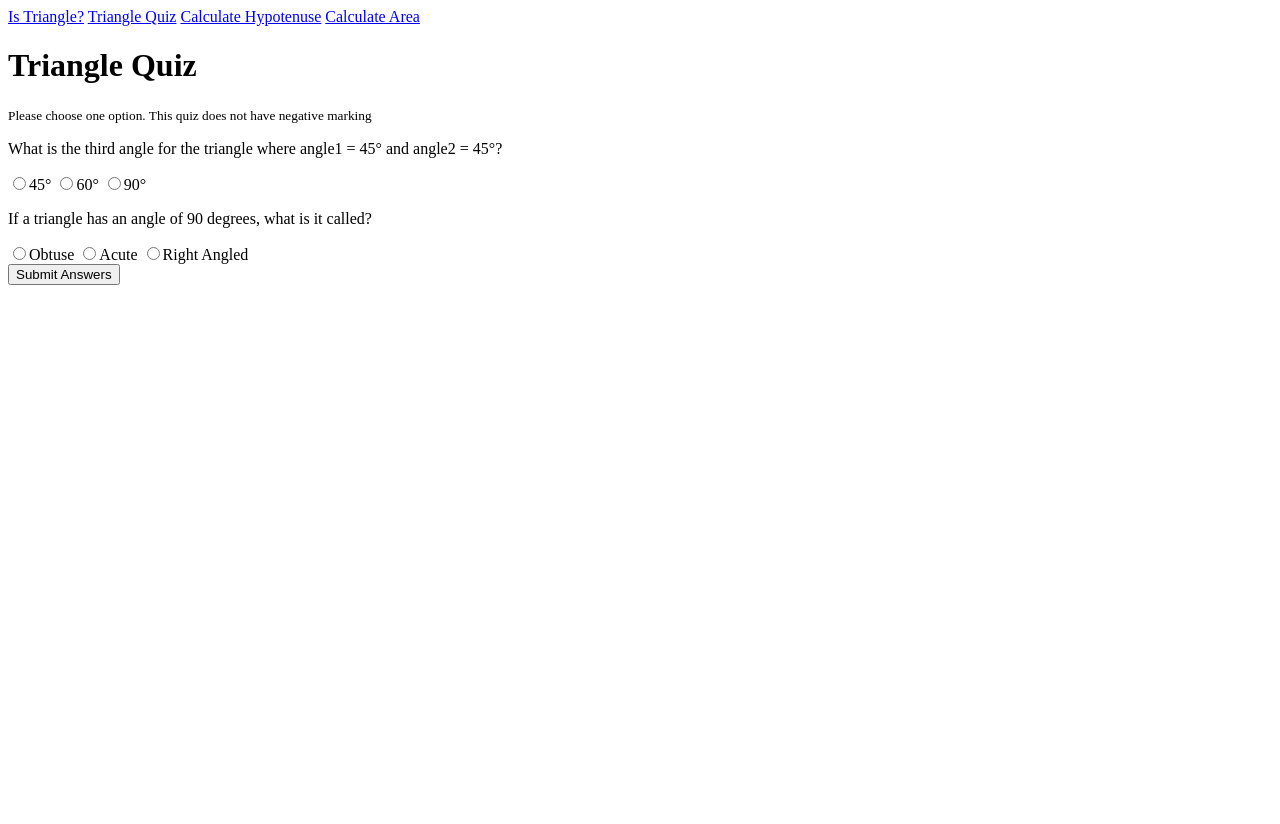
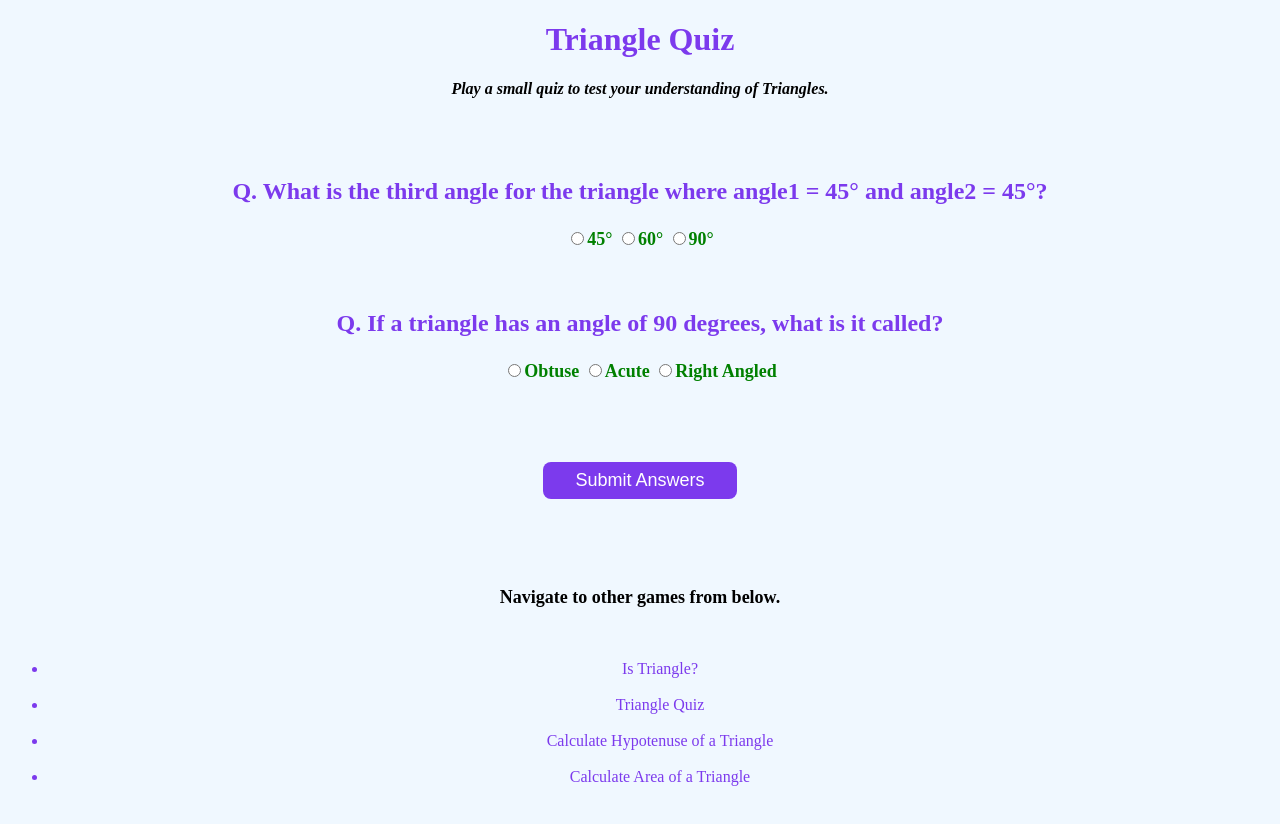
Before and after one commit to AarushSharmaa/Fun_With_Triangles, a plain HTML site: page quiz.html in a window 1280 px wide. Before the commit the page ends 800 px from the top, so only its background shows below. Drawn offline with Linux system fonts and the light colour scheme.

Commit message:
styling added : triangleQuiz

```diff
--- a/intro.css
+++ b/intro.css
@@ -4,6 +4,9 @@ body {
     background-color: aliceblue;
 }
 
+img {
+    margin: 2rem auto;
+}
 .intro {
     color: #7c3aed;
     text-align: center;
@@ -61,3 +64,43 @@ body {
     font-weight: bold;
     font-size: xx-large;
 }
+
+/* Triangle Quiz */
+
+.quiz-form {
+    margin: 5rem auto;
+    text-align: center;
+}
+
+.options {
+    font-weight: bold;
+    font-size: large;
+    color: green
+}
+
+.ques {
+    color: #7c3aed;
+    font-weight: bold;
+    font-size: x-large;
+}
+
+#submit-answer-btn
+{
+    border: none;
+    margin: 1rem auto;
+    background-color: #7c3aed;
+    color: white;
+    font-size: large;
+    cursor: pointer;
+    border-radius: 0.5rem;
+    padding: 0.5rem 2rem;
+    display: block;
+
+}
+
+.output {
+    text-align: center;
+    font-weight: bold;
+    font-size: xx-large;
+
+}
--- a/quiz.html
+++ b/quiz.html
@@ -6,25 +6,22 @@
     <meta http-equiv="X-UA-Compatible" content="IE=edge">
     <meta name="viewport" content="width=device-width, initial-scale=1.0">
     <title>Triangle Quiz</title>
+    <link rel="stylesheet" href="intro.css">
 </head>
 
 <body>
 
 
-    <nav>
-        <a href = "isTriangle.html">Is Triangle?</a>
-        <a href = "quiz.html">Triangle Quiz</a>
-        <a href = "hypotenuse.html">Calculate Hypotenuse</a>
-        <a href = "area.html">Calculate Area</a>
-    </nav>
-    <h1>Triangle Quiz</h1>
 
-    <small>Please choose one option. This quiz does not have negative marking</small>
+    <h1 style="text-align: center;color: #7c3aed;">Triangle Quiz</h1>
+    <p style="text-align: center;font-weight: bold;font-style: italic;">Play a small quiz to test your understanding of Triangles.</p>
+
+
     <form class="quiz-form">
         <!--Question 1-->
         <div class="question-container">
-            <p> What is the third angle for the triangle where angle1 = 45° and angle2 = 45°?</p>
-
+            <p class = "ques"> Q. What is the third angle for the triangle where angle1 = 45° and angle2 = 45°?</p>
+            <div class = "options">
             <label>
                 <input type="radio" name="ques1" value="45°">45°
             </label>
@@ -36,14 +33,14 @@
             <label>
                 <input type="radio" name="ques1" value="90°">90°
             </label>
-
+            </div>
         </div>
-
+        <br><br>
         <!--Question 2-->
         <div class="question-container">
 
-            <p> If a triangle has an angle of 90 degrees, what is it called?</p>
-
+            <p class = "ques"> Q. If a triangle has an angle of 90 degrees, what is it called?</p>
+            <div class = "options">
             <label>
                 <input type="radio" name="ques2" value="Obtuse">Obtuse
             </label>
@@ -55,6 +52,7 @@
             <label>
                 <input type="radio" name="ques2" value="Right-Angled">Right Angled
             </label>
+            </div>
         </div>
 
 
@@ -65,6 +63,32 @@
     <button id="submit-answer-btn">Submit Answers </button>
     <div class="output"> </div>
 
+    <br><br><br>
+    <p style="text-align: center;font-weight: bold;font-size: large;"> Navigate to other games from below.</p>
+    <br>
+
+    <nav class = "navigation-bar">
+        <ul>
+            <li>
+            <a href = "isTriangle.html" class = "links">Is Triangle?</a>
+            </li>
+            <br>
+            <li>
+            <a href = "quiz.html" class = "links">Triangle Quiz</a>
+            </li>
+            <br>
+            <li>
+            <a href = "hypotenuse.html" class = "links">Calculate Hypotenuse of a Triangle</a>
+            </li>
+            <br>
+            <li>
+            <a href = "area.html" class = "links">Calculate Area of a Triangle</a>
+            </li>
+
+        </ul>
+        </nav>
+        <br>
+
 </body>
 <script src="quiz.js"></script>
 
```
Also changed, not shown: index.html (+1 -0 lines), isTriangle.html (+1 -1 lines).
